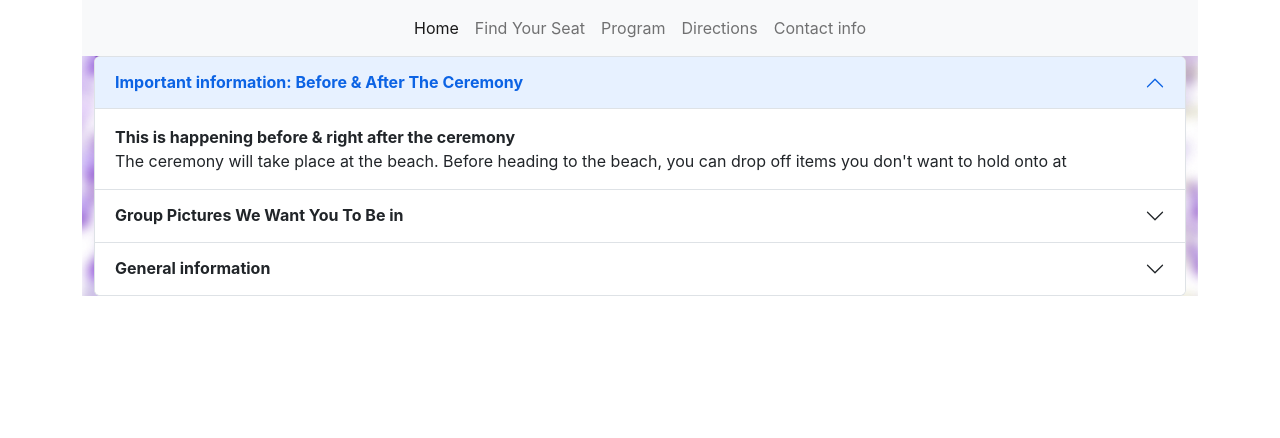
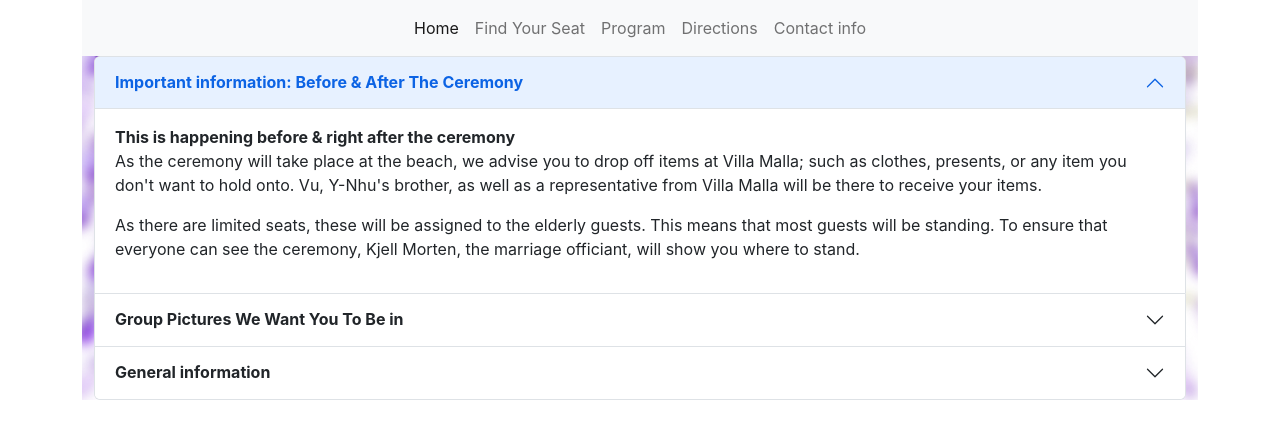
Before and after one commit to milehagen/ynhu-wedding, a React (Create React App) app: page /program in a window 1280 px wide. Shown: the top 438 px of the page. Built offline with nearby package versions, Linux system fonts and the light colour scheme; a web font is replaced by a local one.

Commit message:
program text added

```diff
--- a/src/App.js
+++ b/src/App.js
@@ -9,7 +9,6 @@ export default function App() {
   return (
     <div class="container-fluid">
       <Router>
-        <Route path="/home"></Route>
         <div class="container-lg">
           <div className="App">
             <Navbar />
--- a/src/Components/Program.js
+++ b/src/Components/Program.js
@@ -31,8 +31,19 @@ export function Program() {
                   This is happening before & right after the ceremony
                 </strong>{" "}
                 <br />
-                The ceremony will take place at the beach. Before heading to the
-                beach, you can drop off items you don't want to hold onto at
+                <p>
+                  As the ceremony will take place at the beach, we advise you to
+                  drop off items at Villa Malla; such as clothes, presents, or
+                  any item you don't want to hold onto. Vu, Y-Nhu's brother, as
+                  well as a representative from Villa Malla will be there to
+                  receive your items.
+                </p>
+                <p>
+                  As there are limited seats, these will be assigned to the
+                  elderly guests. This means that most guests will be standing.
+                  To ensure that everyone can see the ceremony, Kjell Morten,
+                  the marriage officiant, will show you where to stand.
+                </p>
               </div>
             </div>
           </div>
```
